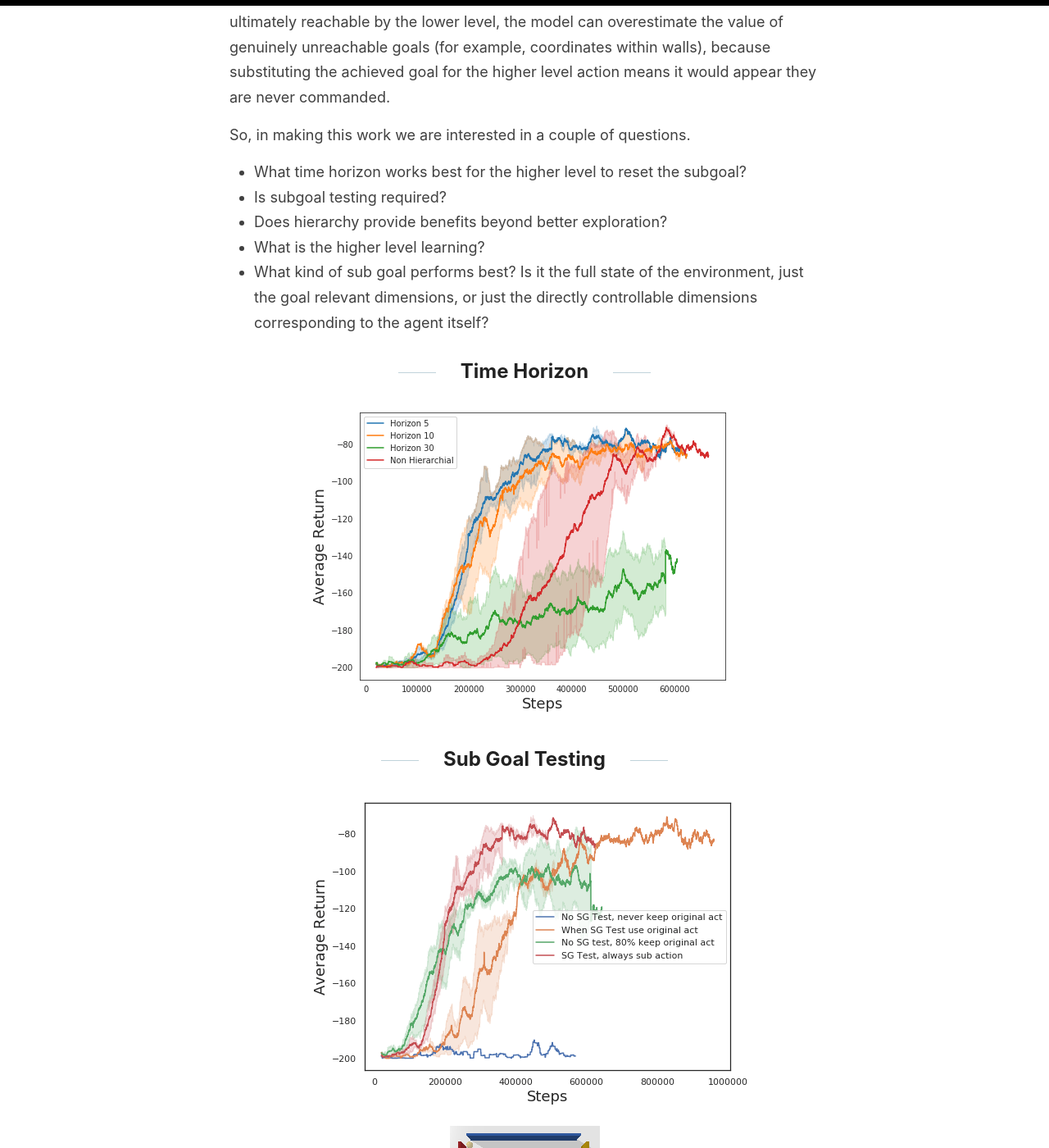
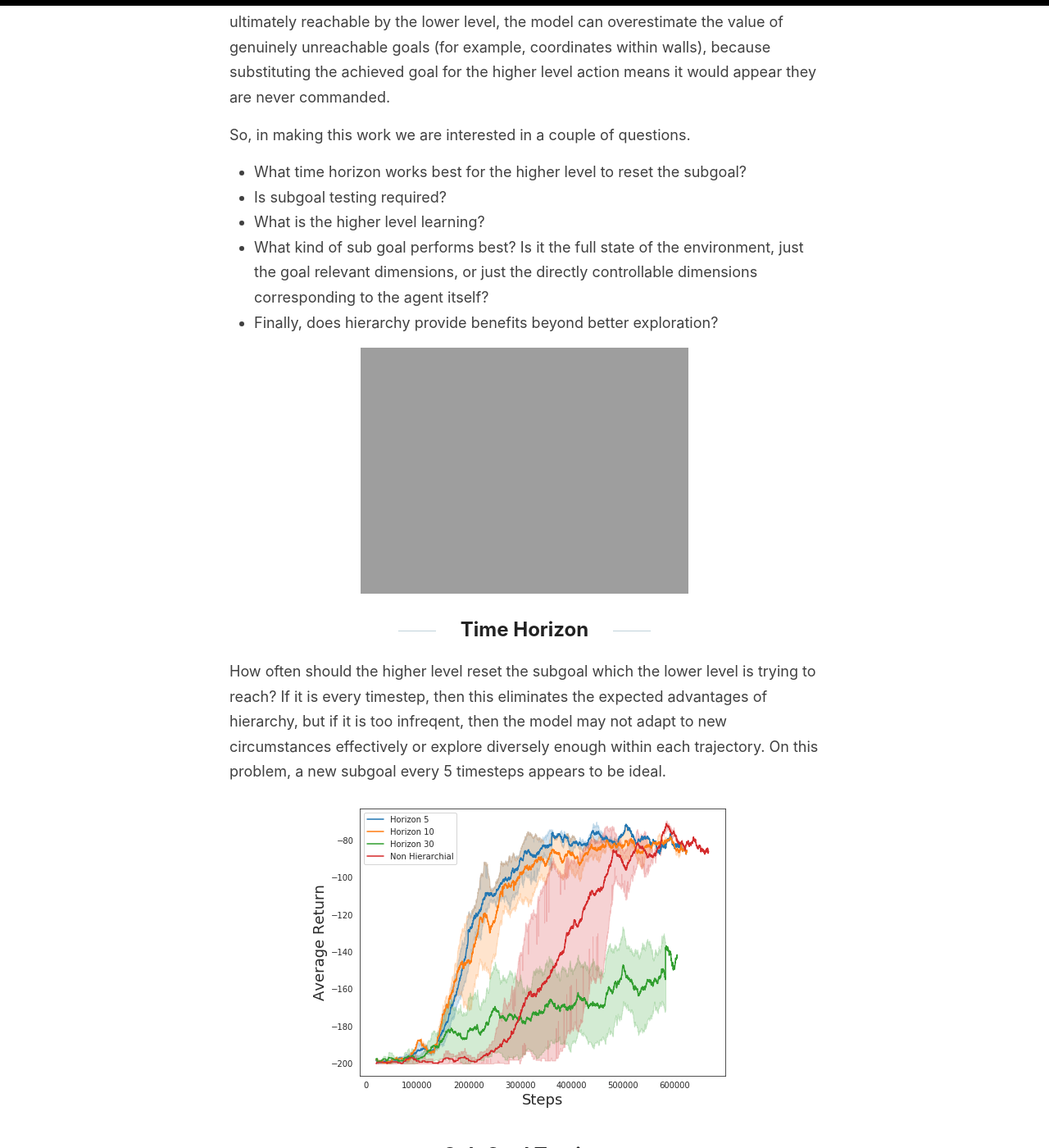
Before and after one commit to sholtodouglas/sholtodouglas.github.io, a Jekyll site: the page built from _posts/2020-06-03-Dissecting_Hierarchial_RL.md, in a window 1280 px wide and 1400 px high, scrolled down 3747 px. Shown: the whole window at 82% size. Built offline with Jekyll 4.4.1, drawn with Linux system fonts in a browser that asks for light colours; some of the changed text lies outside the part shown.

Commit message:
Update 2020-06-03-Dissecting_Hierarchial_RL.md

```diff
--- a/_posts/2020-06-03-Dissecting_Hierarchial_RL.md
+++ b/_posts/2020-06-03-Dissecting_Hierarchial_RL.md
@@ -41,20 +41,29 @@ So, in making this work we are interested in a couple of questions.
 
 - What time horizon works best for the higher level to reset the subgoal?
 - Is subgoal testing required?
-- Does hierarchy provide benefits beyond better exploration?
 - What is the higher level learning?
 - What kind of sub goal performs best? Is it the full state of the environment, just the goal relevant dimensions, or just the directly controllable dimensions corresponding to the agent itself?
+- Finally, does hierarchy provide benefits beyond better exploration?
+
+
+![alt text](https://sholtodouglas.github.io/images/hierarchial/workingcomparison.gif "Hierarchy vs Single Layer")
+
 
 ## Time Horizon
+
+How often should the higher level reset the subgoal which the lower level is trying to reach? If it is every timestep, then this eliminates the expected advantages of hierarchy, but if it is too infreqent, then the model may not adapt to new circumstances effectively or explore diversely enough within each trajectory. On this problem, a new subgoal every 5 timesteps appears to be ideal.
 
 ![alt text](https://sholtodouglas.github.io/images/hierarchial/hiervsnot.png "Hierarchy vs Single Layer")
 
 ## Sub Goal Testing
 
+By substituting the goal
+![alt text](https://sholtodouglas.github.io/images/hierarchial/goalsfaraway.png "Hierarchy vs Single Layer")
+
 ![alt text](https://sholtodouglas.github.io/images/hierarchial/sgtestingvsnot.png "Hierarchy vs Single Layer")
 
 
-![alt text](https://sholtodouglas.github.io/images/hierarchial/goalsfaraway.png "Hierarchy vs Single Layer")
+
 
 ## Benefits beyond Exploration
 
```
